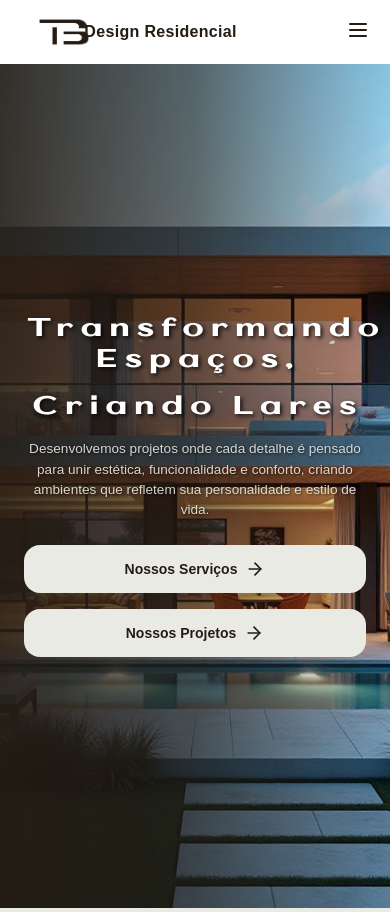
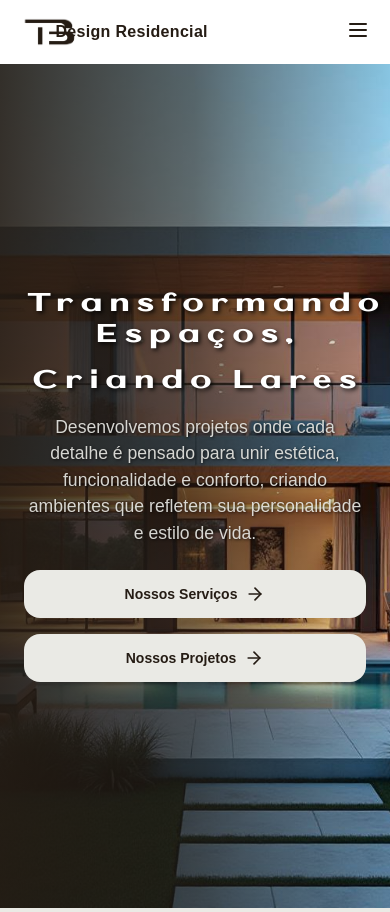
Before and after one commit to lucashabreu22/tb-design-residencial, a React (Vite) app: page / in a window 390 px wide. Built offline with nearby package versions, Linux system fonts and the light colour scheme; a web font is replaced by a local one.

Commit message:
navbar moving the icon mobile version

```diff
--- a/src/components/Banner/style.css
+++ b/src/components/Banner/style.css
@@ -124,7 +124,7 @@ img {
   }
 
   .banner-text p {
-    font-size: 0.85rem;
+    font-size: 1.1rem;
     margin-bottom: 1.5rem;
     line-height: 1.5;
   }
--- a/src/components/Navbar/styles.css
+++ b/src/components/Navbar/styles.css
@@ -178,9 +178,13 @@ nav ul {
 
 /* Mobile muito pequeno */
 @media (max-width: 480px) {
+  nav .logo-container {
+    transform: translate(-12%, 0%);
+  }
+
   .titleName {
     font-size: 1rem;
-    transform: translate(-26%, 0%);
+    transform: translate(-45%, 0%);
   }
 
   nav img {
```
